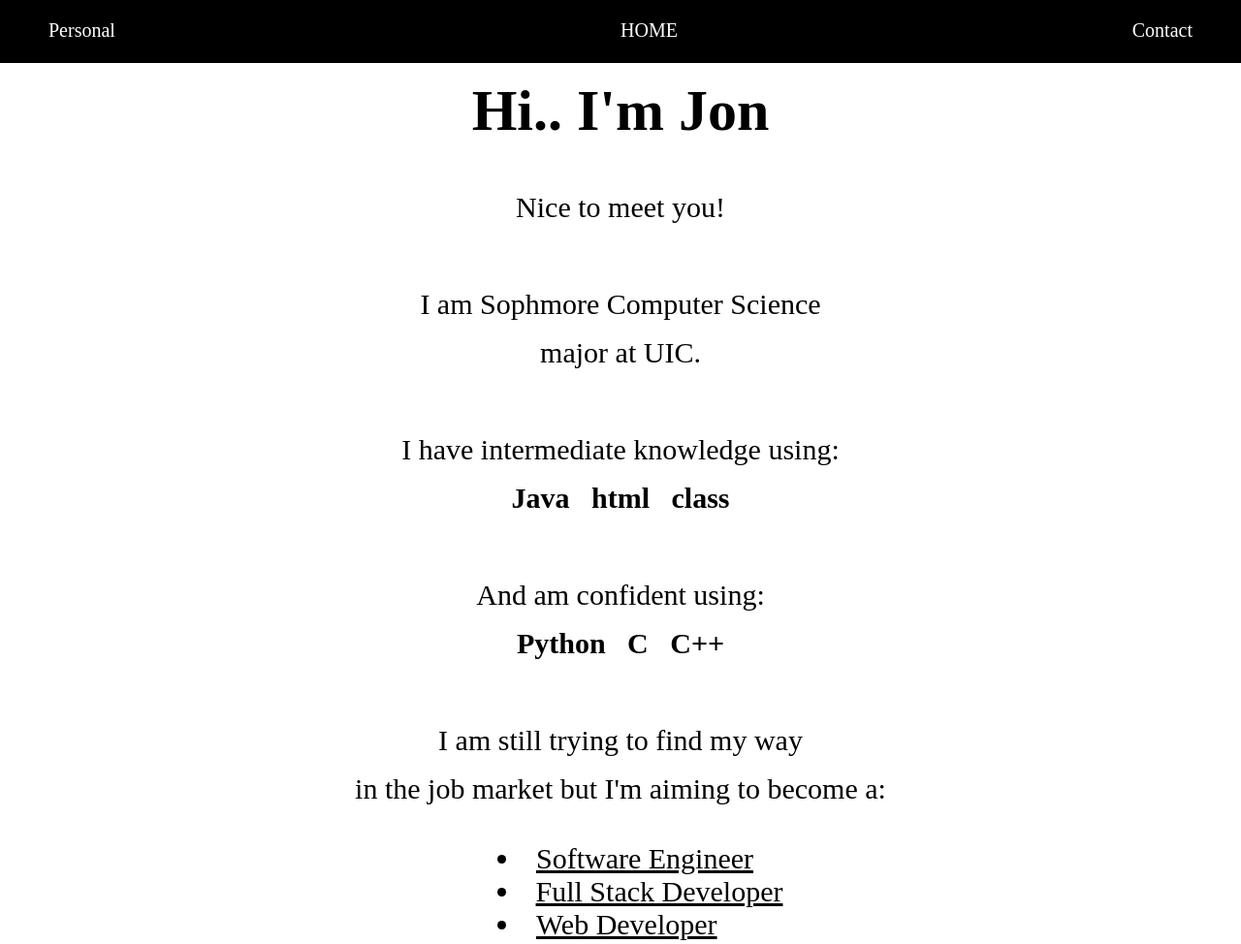
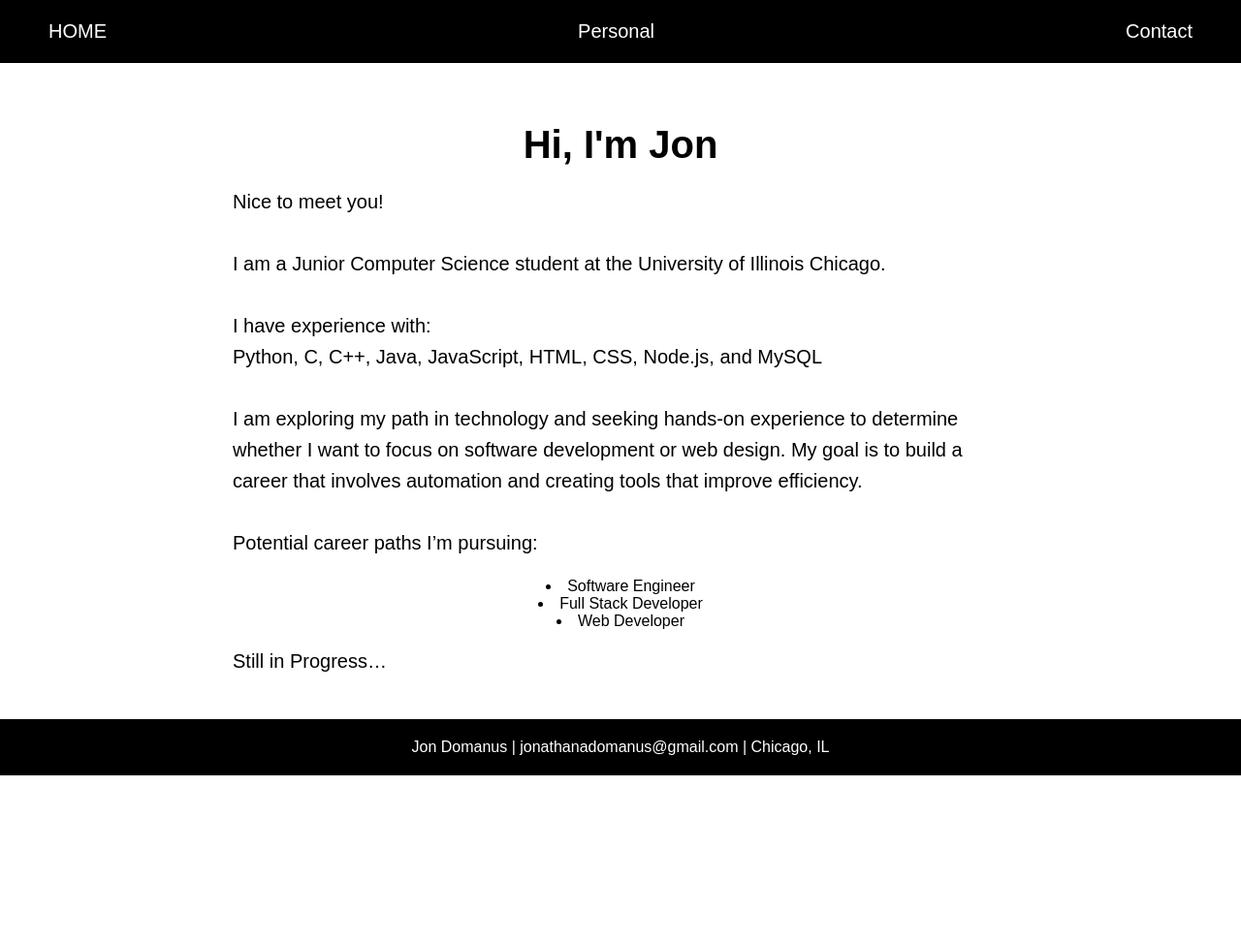
Before and after one commit to jdoma05/html_practice, a plain HTML site: page index.html in a window 1280 px wide. Shown: the top 974 px of the page at 97% size. After the commit the page ends 800 px from the top, so only its background shows below. Drawn offline with Linux system fonts and the light colour scheme.

Commit message:
Update index.html

```diff
--- a/index.html
+++ b/index.html
@@ -1,112 +1,98 @@
 <!DOCTYPE html>
-<htrml>
+<html>
     <head>
         <title>Vox Home</title>
         <style>
+            html, body {
+                margin: 0;
+                padding: 0;
+                font-family: Arial, sans-serif;
+                color: #000;
+                overflow-x: hidden; /* Prevent horizontal scrolling */
+                min-height: 100vh; /* Ensure body is at least full viewport height */
+            }
+
             .header {
                 position: fixed;
+                top: 0;
                 width: 100%;
                 height: 65px;
-                background-color: black;
-                color: white;
+                background-color: #000;
+                color: #fff;
+                display: flex;
+                align-items: center;
+                justify-content: space-between;
+                padding: 0 50px;
+                box-sizing: border-box;
+                z-index: 1;
                 font-size: 20px;
-                z-index: 1;}
-
-            .tab1 {
-                left: 50%;
-                top: 20px;
-                position: absolute; }
-
-            .tab2 {
-                left: 50px;
-                top: 20px;
-                position: absolute; }
-
-            .tab3 {
-                right: 50px;
-                top: 20px;
-                position: absolute; }
-
-            body {
-                margin: 0;
-                padding: 0;
-                overflow: visible;}
-
+            }
 
             .body_part {
-                position: absolute;
                 text-align: center;
-                width: 100%;
-                color: black;
-                font-size: 30px;
-                top: 40px;
+                padding-top: 100px;
+                max-width: 800px;
+                margin: 0 auto;
             }
 
-            .body_paragragh {
-                font-size: 30px;
-                line-height: 50px;
+            .body_part h1 {
+                font-size: 40px;
+                margin-bottom: 20px;
+            }
+
+            .body_paragraph {
+                font-size: 20px;
+                line-height: 1.6;
+                text-align: left;
+                margin: 0 auto 20px auto;
+            }
+
+            ul {
+                list-style: inside;
+                padding-left: 0;
             }
 
             .footer {
-                position: relative;
-                left: 50%;
-                bottom: 25px;
-                transform: translateX(-50%);
-                width: 500px;
-                height: 100px;
-                border-radius: 20px;
-                background-color: black;
-                color: white;
-                z-index: 2;
+                position: fixed;
+                bottom: 0;
+                left: 0;
+                width: 100%;
+                background-color: #000;
+                color: #fff;
+                text-align: center;
+                padding: 20px 0;
             }
-
-            .footer_text {
-                position: relative;
-                top: 10px;
-            }
-
-            ul {
-                list-style-position: inside;
-                text-align: center;
-            }
-
         </style>
     </head>
     <body>
         <div class="header">
-            <div class="tab1">HOME</div>
-            <div class="tab2">Personal</div>
-            <div class="tab3">Contact</div>
+            <div>HOME</div>
+            <div>Personal</div>
+            <div>Contact</div>
         </div>
-        <!--Add picutre of me on right & left-->
+
         <div class="body_part">
-                <h1>Hi.. I'm Jon</h1>
-                <p class="body_paragragh">
+            <h1>Hi, I'm Jon</h1>
+            <p class="body_paragraph">
                 Nice to meet you!<br><br>
-                    I am Sophmore Computer Science<br>
-                    major at UIC.<br><br>
-                    I have intermediate knowledge using:<br>
-                    <strong>Java &nbsp; html &nbsp; class<br><br></strong>
-                    And am confident using:<br>
-                    <strong>Python &nbsp; C &nbsp; C++<br><br></strong>
-                    I am still trying to find my way <br>
-                    in the job market but I'm aiming to become a:
+                I am a Junior Computer Science student at the University of Illinois Chicago.<br><br>
+                I have experience with:<br>
+                Python, C, C++, Java, JavaScript, HTML, CSS, Node.js, and MySQL<br><br>
+                I am exploring my path in technology and seeking hands-on experience to determine whether I want to focus on software development or web design. My goal is to build a career that involves automation and creating tools that improve efficiency.<br><br>
+                Potential career paths I’m pursuing:
+            </p>
             <ul>
-                        <li><u>Software Engineer</u>&nbsp&nbsp&nbsp&nbsp</li>
-                        <li><u>Full Stack Developer</u></li>
-                        <li><u>Web Developer</u>&nbsp&nbsp&nbsp&nbsp&nbsp&nbsp&nbsp&nbsp&nbsp</li>
+                <li>Software Engineer</li>
+                <li>Full Stack Developer</li>
+                <li>Web Developer</li>
             </ul>
-                    <br>...
-                    <br>...
-                    <br>...
-                    <br>...
+            <p class="body_paragraph">
+                Still in Progress…
             </p>
+        </div>
+
         <div class="footer">
-                    <div class="footer_text">
-
+            Jon Domanus | jonathanadomanus@gmail.com | Chicago, IL
         </div>
-                </div>
-            </div>
-        <!--Footer w name and email, mailing adress-->
     </body>
-</htrml>
+</html>
```
Lines whose indentation alone changed are shown as unchanged.
